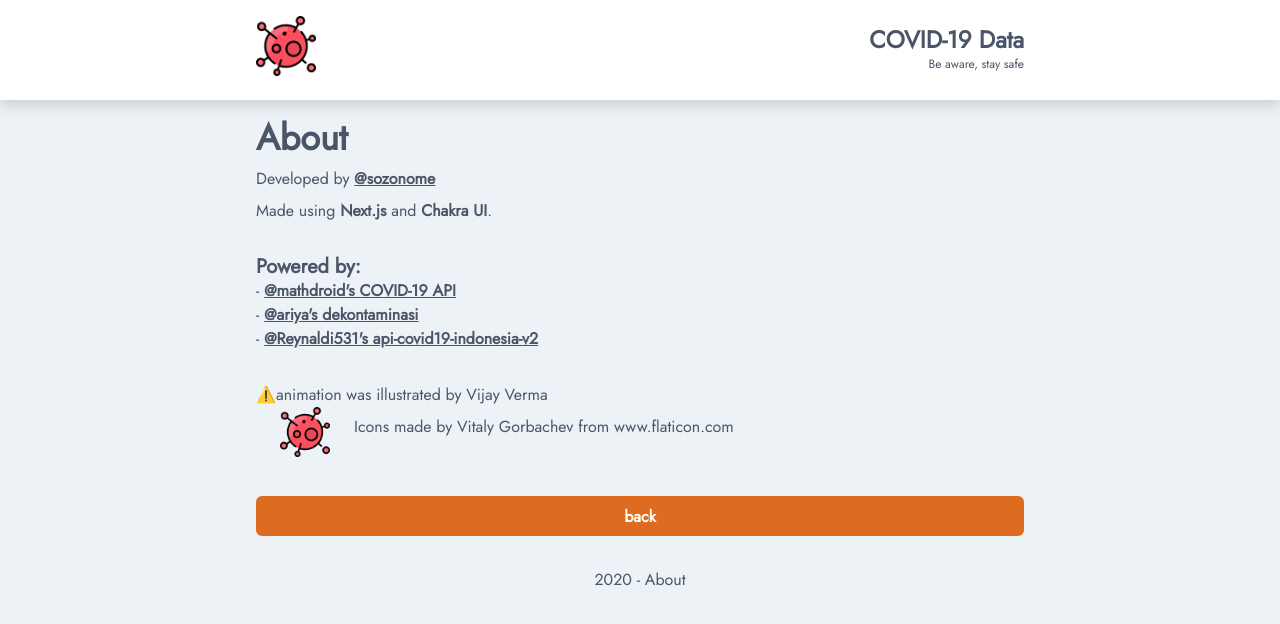
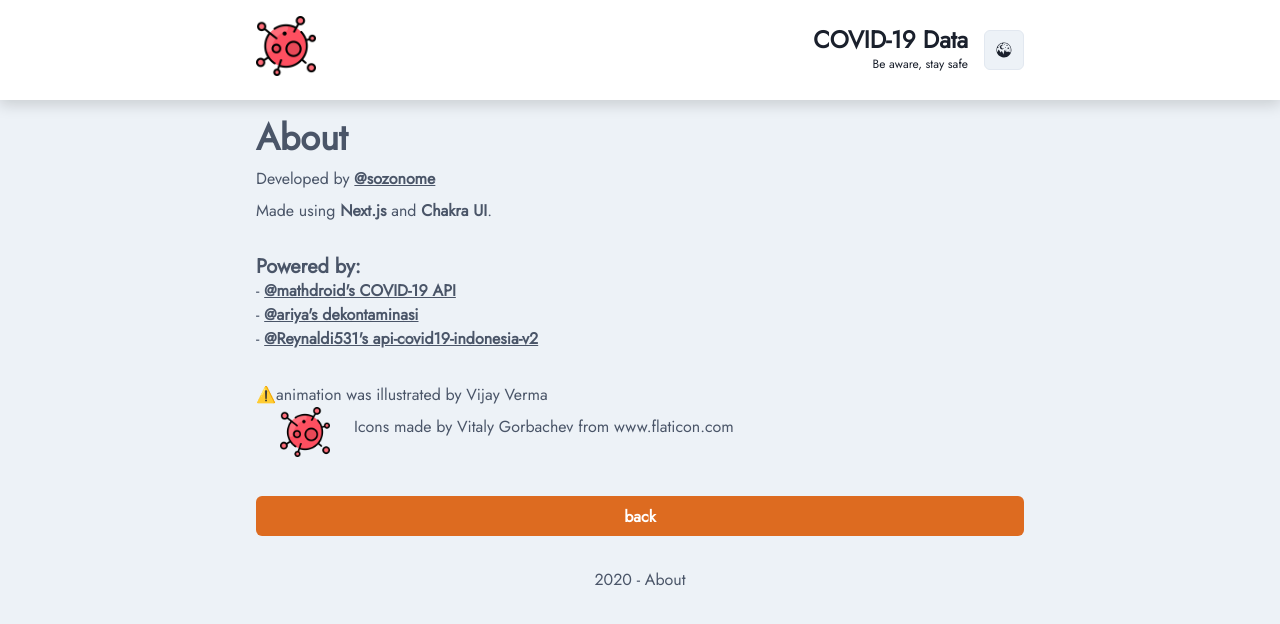
Before and after one commit to sozonome/covid-19-data, a Next.js app: page /about in a window 1280 px wide. Shown: the top 624 px of the page. Built offline with nearby package versions, Linux system fonts and the light colour scheme; no server answers.

Commit message:
feat(layout): add theme toggle

```diff
--- a/src/components/layout/Header.tsx
+++ b/src/components/layout/Header.tsx
@@ -1,14 +1,24 @@
-import { Box, Flex, Heading, Text, Link as ChakraLink } from "@chakra-ui/react";
+import {
+  Box,
+  Flex,
+  Heading,
+  Text,
+  Link as ChakraLink,
+  useColorMode,
+} from "@chakra-ui/react";
 import Link from "next/link";
 import Image from "next/image";
+import ThemeToggle from "./ThemeToggle";
 
 const Header = () => {
+  const { colorMode } = useColorMode();
+
   return (
     <Box
       as="header"
       width="100%"
       height={100}
-      backgroundColor="white"
+      backgroundColor={colorMode === "light" ? "white" : "gray.700"}
       boxShadow="0px 4px 14px 1px rgba(0, 0, 0, 0.15);"
       position="fixed"
       zIndex={5}
@@ -20,7 +30,7 @@ const Header = () => {
           </ChakraLink>
         </Link>
 
-        <Box marginLeft="auto" textAlign="right" color="gray.600">
+        <Box marginLeft="auto" textAlign="right">
           <Link href="/" passHref>
             <ChakraLink>
               <Heading as="h1" fontSize="1.5rem" fontWeight="600">
@@ -32,6 +42,10 @@ const Header = () => {
             </ChakraLink>
           </Link>
         </Box>
+
+        <Box marginLeft={4}>
+          <ThemeToggle />
+        </Box>
       </Flex>
     </Box>
   );
--- /dev/null
+++ b/src/components/layout/ThemeToggle.tsx
@@ -0,0 +1,21 @@
+import { Box, IconButton, useColorMode } from "@chakra-ui/react";
+import { GiNightSky, GiStripedSun } from "react-icons/gi";
+
+const ThemeToggle = () => {
+  const { colorMode, toggleColorMode } = useColorMode();
+
+  return (
+    <IconButton
+      aria-label="theme toggle"
+      variant="outline"
+      backgroundColor={colorMode === "light" ? "gray.100" : "gray.800"}
+      icon={colorMode === "light" ? <GiNightSky /> : <GiStripedSun />}
+      onClick={toggleColorMode}
+      _hover={{
+        backgroundColor: colorMode === "light" ? "gray.500" : "gray.600",
+      }}
+    />
+  );
+};
+
+export default ThemeToggle;
--- a/src/components/layout/index.tsx
+++ b/src/components/layout/index.tsx
@@ -1,4 +1,4 @@
-import { Box } from "@chakra-ui/react";
+import { Box, useColorMode } from "@chakra-ui/react";
 
 import Header from "./Header";
 import Footer from "./Footer";
@@ -10,8 +10,14 @@ type LayoutProps = {
 };
 
 const Layout = ({ children, title }: LayoutProps) => {
+  const { colorMode } = useColorMode();
+
   return (
-    <Box backgroundColor="gray.100" minHeight="100vh" paddingBottom={100}>
+    <Box
+      backgroundColor={colorMode === "light" ? "gray.100" : "gray.900"}
+      minHeight="100vh"
+      paddingBottom={100}
+    >
       <Box>
         <Meta title={title} />
         <Header />
@@ -20,7 +26,7 @@ const Layout = ({ children, title }: LayoutProps) => {
           margin="0 auto"
           position="relative"
           top={100}
-          color="gray.600"
+          color={colorMode === "light" ? "gray.600" : "white"}
           padding={4}
         >
           <Box as="main">{children}</Box>
--- a/src/components/mainSections/GlobalData.tsx
+++ b/src/components/mainSections/GlobalData.tsx
@@ -19,7 +19,7 @@ const GlobalData = () => {
       paddingLeft={["none", "none", "5%"]}
     >
       {/* Head */}
-      <Box color="gray.500" marginY={8}>
+      <Box marginY={8}>
         <Heading fontSize="2.25rem" fontWeight="500" alignSelf="center">
           Global Data
         </Heading>
```
